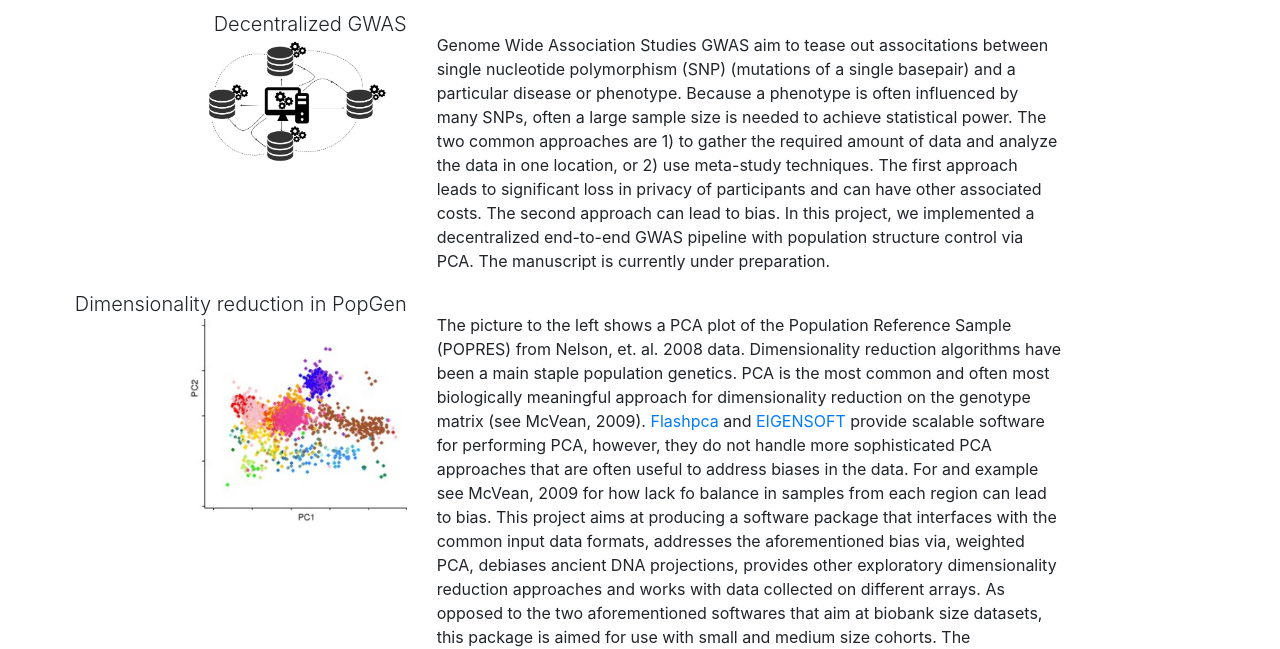
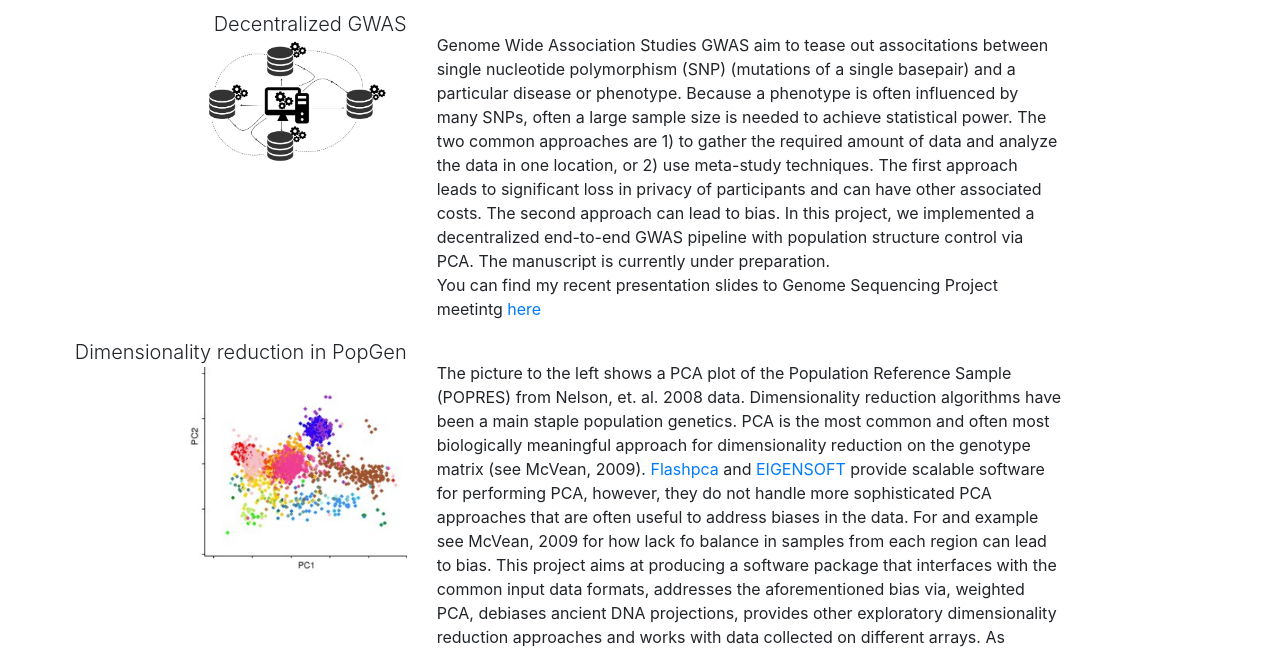
Before and after one commit to apoursh/personalsite, a plain HTML site: page research/index.html in a window 1280 px wide. Shown: the part 154-803 px from the top of the page. Drawn offline with Linux system fonts and the light colour scheme; files whose address does not match are found by name.

Commit message:
GSP presentation

```diff
--- a/research/index.html
+++ b/research/index.html
@@ -60,6 +60,8 @@
           </br>
           Genome Wide Association Studies GWAS aim to tease out associtations between single nucleotide polymorphism (SNP) (mutations of a single basepair) and a particular disease or phenotype. Because a phenotype is often influenced by many SNPs, often a large sample size is needed to achieve statistical power. The two common approaches are 1) to gather the required amount of data and analyze the data in one location, or 2) use meta-study techniques. The first approach leads to
           significant loss in privacy of participants and can have other associated costs. The second approach can lead to bias. In this project, we implemented a decentralized end-to-end GWAS pipeline with population structure control via PCA. The manuscript is currently under preparation.
+          </br>
+          You can find my recent presentation slides to Genome Sequencing Project meetintg <a href="files/GSP_19_7_18.pdf">here</a>
           </p>
         </div>
       </div>
```
Also changed, not shown: 1 other file.
